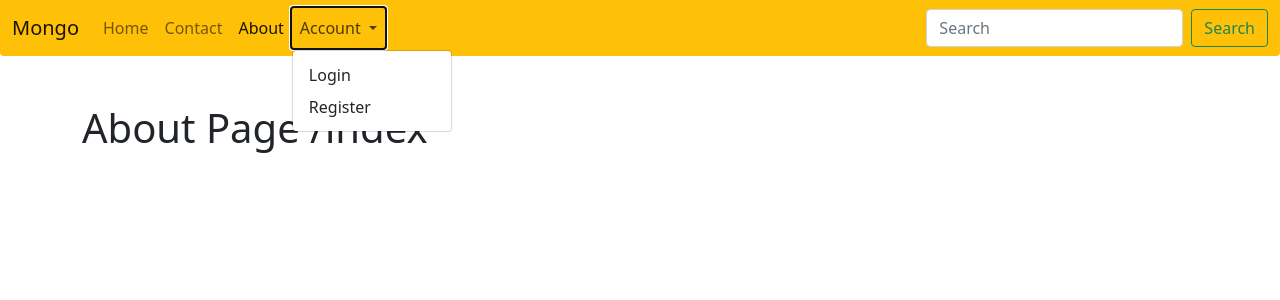
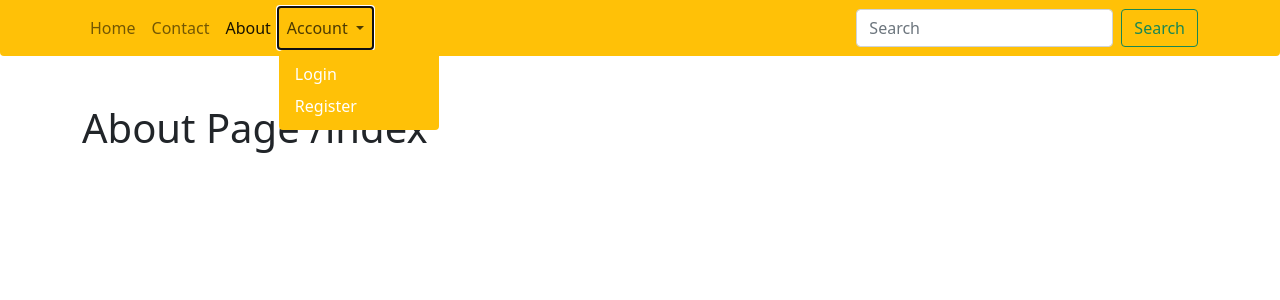
Before and after one commit to samsimsom/portfolio-flask, a Flask app: page /about/ in a window 1280 px wide, after a click on "Account". Shown: the top 300 px of the page. Run offline with Flask 2, Linux system fonts and the light colour scheme.

Commit message:
css update

```diff
--- a/app/routes/auth/routes.py
+++ b/app/routes/auth/routes.py
@@ -36,7 +36,8 @@ def login():
         # User Login and Remeber_Me
         session['user'] = {'username': user.username,
                            'slug': user.slug,
-                           'email': user.email}
+                           'email': user.email,
+                           'role': user.role}
         if form.remember_me.data:
             session.permanent = True
         else:
--- a/app/static/style.css
+++ b/app/static/style.css
@@ -0,0 +1,14 @@
+/* Dropdown menu background color*/
+.navbar-nav > li > .dropdown-menu {
+  background-color: #ffc107;
+  border: 0px;
+}
+
+/* Dropdown menu font color*/
+.navbar-nav > li > .dropdown-menu a {
+  color: #ffffff;
+}
+
+.navbar-nav > li > .dropdown-menu a:hover {
+    background-color: #c39200;
+  }
--- a/app/templates/base_navbar.html
+++ b/app/templates/base_navbar.html
@@ -1,8 +1,7 @@
 
 
 <nav class="navbar sticky-top rounded-bottom navbar-expand-sm navbar-light bg-warning">
-  <div class="container-fluid">
-    <a class="navbar-brand" href="{{ url_for('main.index') }}">Mongo</a>
+  <div class="container">
     <button class="navbar-toggler" type="button"
     data-bs-toggle="collapse"
     data-bs-target="#navbarSupportedContent"
--- a/app/utils/decorators.py
+++ b/app/utils/decorators.py
@@ -11,3 +11,9 @@ def login_required(f):
             return redirect(url_for('auth.login', next=request.url))
         return f(*args, **kwargs)
     return decorated_function
+
+
+def admin_required(f):
+    @wraps(f)
+    def decorated_function(*args, **kwargs):
+        pass
```
